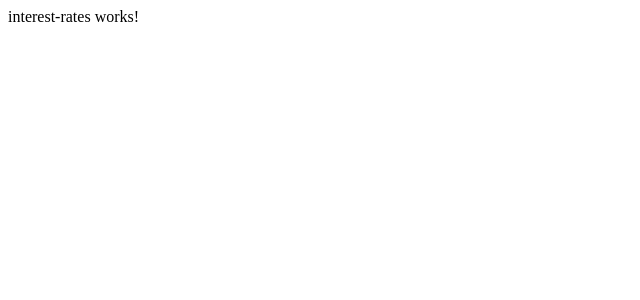
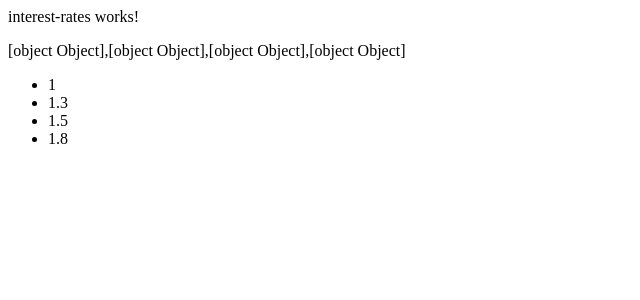
Before and after one commit to pimvandepavoordt/angular-workshop, an Angular app: page /interest-rates in a window 1280 px wide. Shown: the top 300 px of the page, without its empty margins (0-640 px from the left). Built offline with nearby package versions, Linux system fonts and the light colour scheme.

Commit message:
2 files modified

```diff
--- a/src/app/interest-rates/interest-rates.component.html
+++ b/src/app/interest-rates/interest-rates.component.html
@@ -1,3 +1,7 @@
 <p>
-interest-rates works!
+	interest-rates works!
 </p>
+{{interestRatesList}}
+<ul>
+	<li *ngFor="let interestRate of interestRatesList">{{ interestRate.rate }}</li>
+</ul>
--- a/src/app/interest-rates/interest-rates.component.ts
+++ b/src/app/interest-rates/interest-rates.component.ts
@@ -1,15 +1,19 @@
-import { Component, OnInit } from '@angular/core';
+import { Component, OnInit } from "@angular/core";
 
 @Component({
-  selector: 'app-interest-rates',
-  templateUrl: './interest-rates.component.html',
-  styleUrls: ['./interest-rates.component.css']
+  selector: "app-interest-rates",
+  templateUrl: "./interest-rates.component.html",
+  styleUrls: ["./interest-rates.component.css"]
 })
 export class InterestRatesComponent implements OnInit {
+  interestRatesList = [
+    { rateClass: "NHG", rate: "1" },
+    { rateClass: "t/m 67,50% MW", rate: "1.3" },
+    { rateClass: "t/m 81% MW", rate: "1.5" },
+    { rateClass: "meer dan 81%", rate: "1.8" }
+  ];
 
-  constructor() { }
+  constructor() {}
 
-  ngOnInit() {
-  }
-
+  ngOnInit() {}
 }
```
